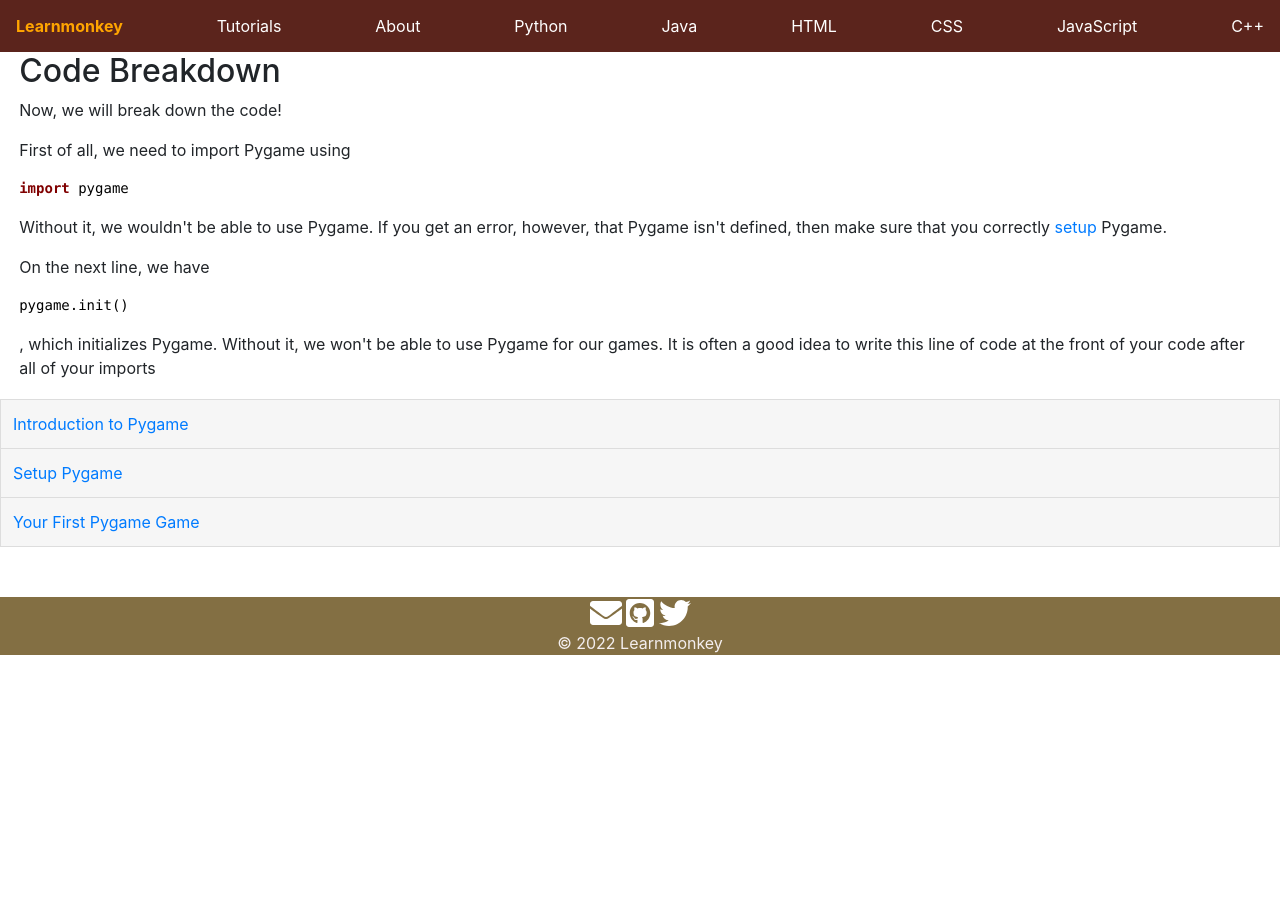
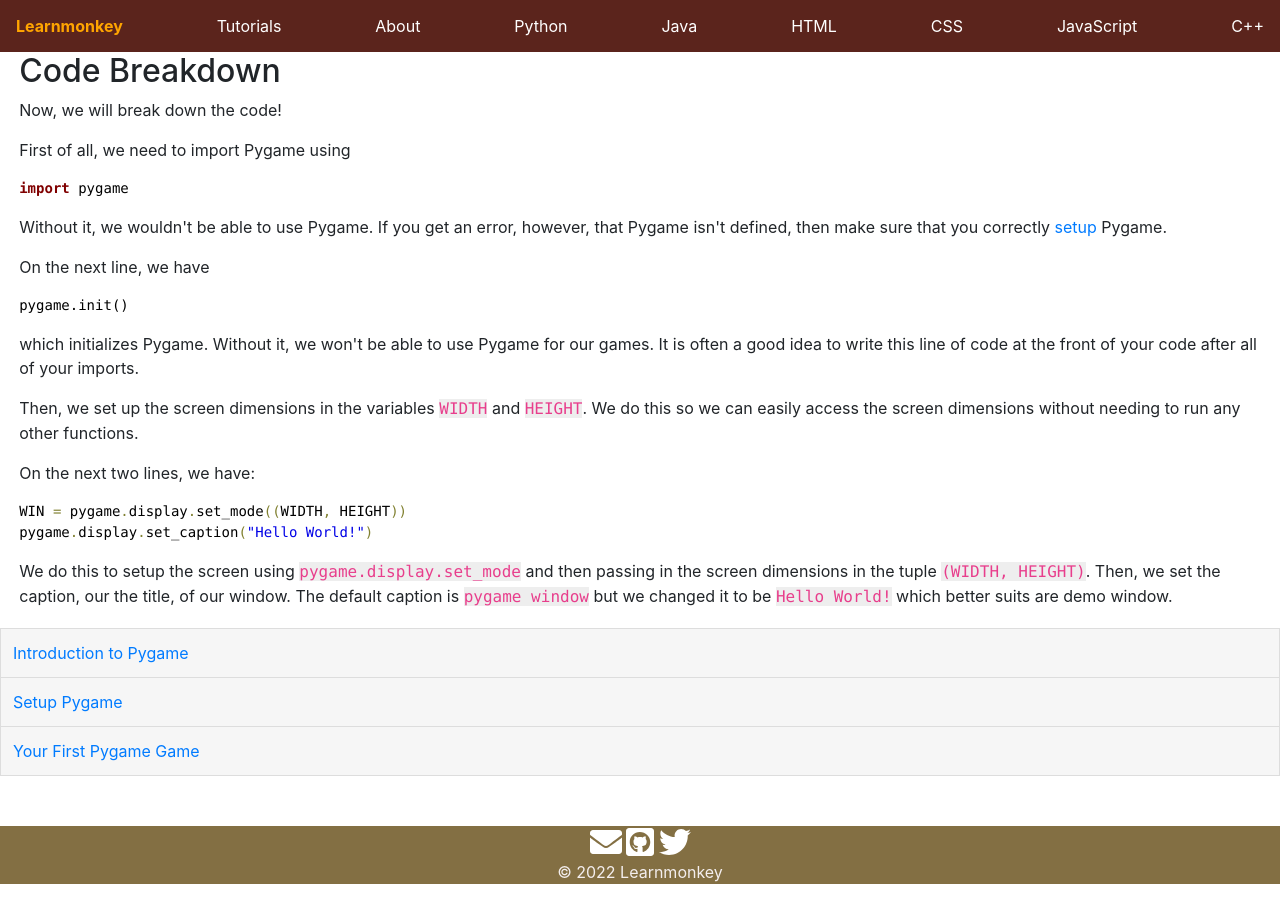
Before and after one commit to learnmonkey/learnmonkey.github.io, a Jekyll site: the page built from programming/python/pygame/first-game.html, in a window 1280 px wide and 900 px high, scrolled down 603 px. Built offline with Jekyll 4.4.1, drawn with Linux system fonts in a browser that asks for light colours; before the commit the page ends 1274 px from its top, so only the background shows below that.

Commit message:
more code breakdowns --- its called committing every 10 seconds 2.0

```diff
--- a/programming/python/pygame/first-game.html
+++ b/programming/python/pygame/first-game.html
@@ -38,5 +38,11 @@ pygame<span style='color:#808030; '>.</span>quit<span style='color:#808030; '>(<
   <p>Now, we will break down the code!</p>
   <p>First of all, we need to import Pygame using <pre style='color:#000000;background:#ffffff;'><span style='color:#800000; font-weight:bold; '>import</span> pygame</pre>
   <p>Without it, we wouldn't be able to use Pygame. If you get an error, however, that Pygame isn't defined, then make sure that you correctly <a href="/programming/python/pygame/setup">setup</a> Pygame.</p>
-  <p>On the next line, we have <pre style='color:#000000;background:#ffffff;'>pygame.init()</pre>, which initializes Pygame. Without it, we won't be able to use Pygame for our games. It is often a good idea to write this line of code at the front of your code after all of your imports</p>
+  <p>On the next line, we have <pre style='color:#000000;background:#ffffff;'>pygame.init()</pre> which initializes Pygame. Without it, we won't be able to use Pygame for our games. It is often a good idea to write this line of code at the front of your code after all of your imports.</p>
+  <p>Then, we set up the screen dimensions in the variables <code>WIDTH</code> and <code>HEIGHT</code>. We do this so we can easily access the screen dimensions without needing to run any other functions.</p>
+  <p>On the next two lines, we have:</p>
+  <pre style='color:#000000;background:#ffffff;'>WIN <span style='color:#808030; '>=</span> pygame<span style='color:#808030; '>.</span>display<span style='color:#808030; '>.</span>set_mode<span style='color:#808030; '>(</span><span style='color:#808030; '>(</span>WIDTH<span style='color:#808030; '>,</span> HEIGHT<span style='color:#808030; '>)</span><span style='color:#808030; '>)</span>
+pygame<span style='color:#808030; '>.</span>display<span style='color:#808030; '>.</span>set_caption<span style='color:#808030; '>(</span><span style='color:#0000e6; '>"Hello World!"</span><span style='color:#808030; '>)</span>
+</pre>
+  <p>We do this to setup the screen using <code>pygame.display.set_mode</code> and then passing in the screen dimensions in the tuple <code>(WIDTH, HEIGHT)</code>. Then, we set the caption, our the title, of our window. The default caption is <code>pygame window</code> but we changed it to be <code>Hello World!</code> which better suits are demo window.</p>
 </section>
```
